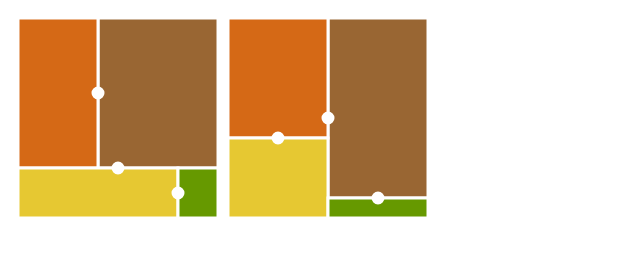
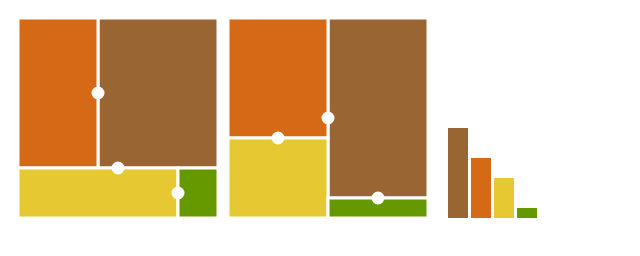
Before and after one commit to TristanTrim/bayesquares, a plain HTML site: page index.html in a window 1280 px wide. Shown: the whole page, without its empty margins (0-640 px from the left). Drawn offline with nearby package versions, Linux system fonts and the light colour scheme.

Commit message:
Got some bars now.

```diff
--- a/index.html
+++ b/index.html
@@ -64,9 +64,10 @@
 				this.nbna = 1-this.bna;
 				}
 
+			// create svg components
 
 			this.svg = d3.select("body").append("svg")
-				.attr("width",430).attr("height",220);
+				.attr("width",530).attr("height",220);
 
 			this.svg.append("rect").attr("id","s1q1");
 			this.svg.append("rect").attr("id","s1q2");
@@ -92,6 +93,12 @@
 				.attr("style","fill:rgb(255,255,255);stroke-width:3;stroke:rgb(255,255,255)");
 			this.svg.append("circle").attr("id","drag_anb").attr("r",5)
 				.attr("style","fill:rgb(255,255,255);stroke-width:3;stroke:rgb(255,255,255)");
+
+			this.svg.append("rect").attr("id","q1bar");
+			this.svg.append("rect").attr("id","q2bar");
+			this.svg.append("rect").attr("id","q3bar");
+			this.svg.append("rect").attr("id","q4bar");
+
 
 
 			this.updateView = ()=>{
@@ -160,6 +167,34 @@
 					.attr("cx",220+this.b*this.scale/2).attr("cy",10+this.ab*this.scale);
 				this.svg.select("#drag_anb")
 					.attr("cx",220+(this.b+this.nb/2)*this.scale).attr("cy",10+this.anb*this.scale);
+
+				// bar chart
+				// q1
+				this.svg.select("#q1bar")
+					.attr("x",440) .attr("y",10+(1-this.q1)*this.scale)
+					.attr("width",20) .attr("height",this.q1*this.scale)
+					.attr("style","fill:rgb(153, 102, 51);stroke-width:0;stroke:rgb(255,255,255)")
+					;
+				// q2
+				this.svg.select("#q2bar")
+					.attr("x",463) .attr("y",10+(1-this.q2)*this.scale)
+					.attr("width",20) .attr("height",this.q2*this.scale)
+					.attr("style","fill:rgb(213,105,22);stroke-width:0;stroke:rgb(255,255,255)")
+					;
+				// q3
+				this.svg.select("#q3bar")
+					.attr("x",486) .attr("y",10+(1-this.q3)*this.scale)
+					.attr("width",20) .attr("height",this.q3*this.scale)
+					.attr("style","fill:rgb(230,200,50);stroke-width:0;stroke:rgb(255,255,255)")
+					;
+				// q4
+				this.svg.select("#q4bar")
+					.attr("x",509) .attr("y",10+(1-this.q4)*this.scale)
+					.attr("width",20) .attr("height",this.q4*this.scale)
+					.attr("style","fill:rgb(102, 153, 0);stroke-width:0;stroke:rgb(255,255,255)")
+					;
+
+
 				};
 
 
```
